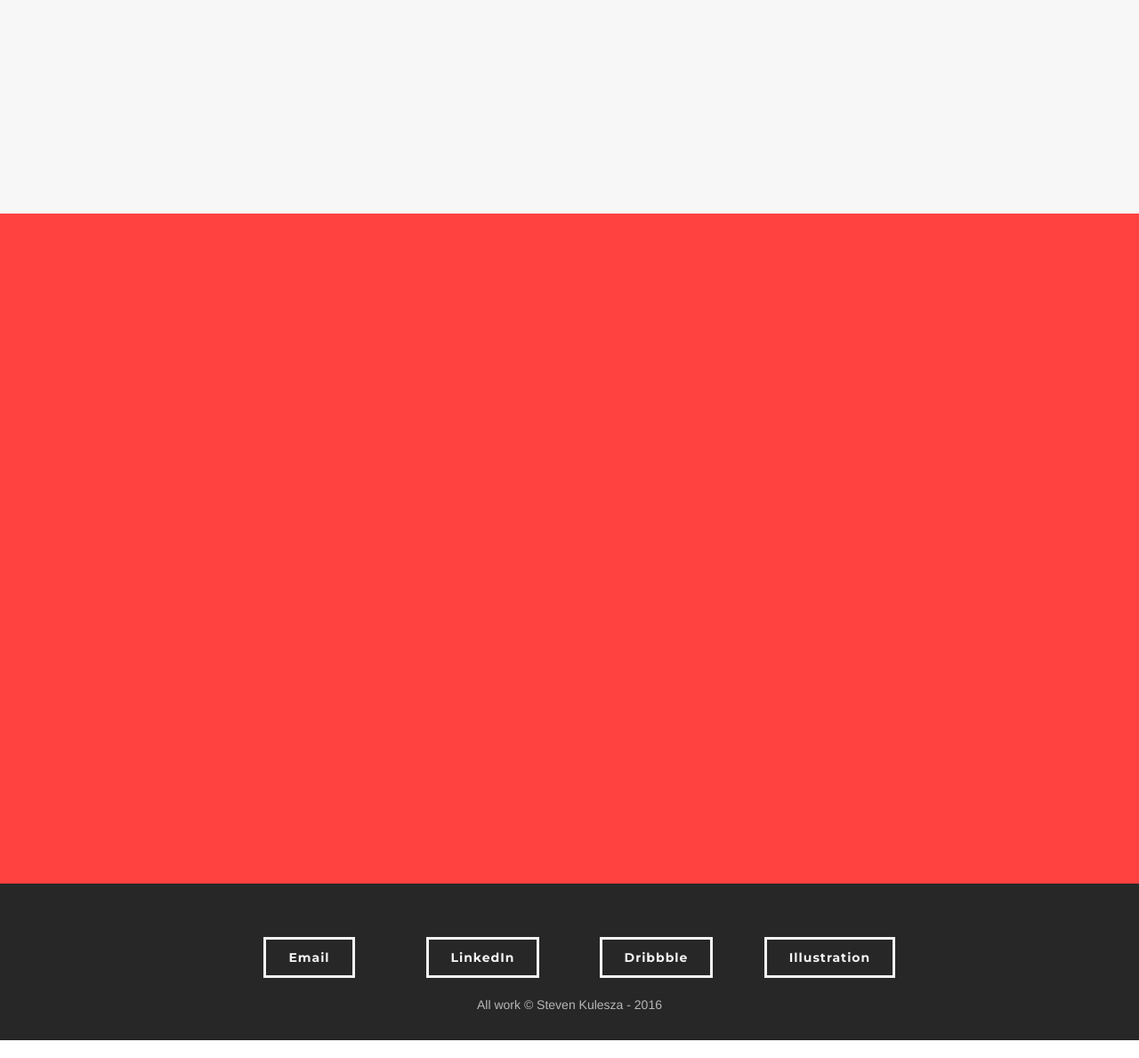
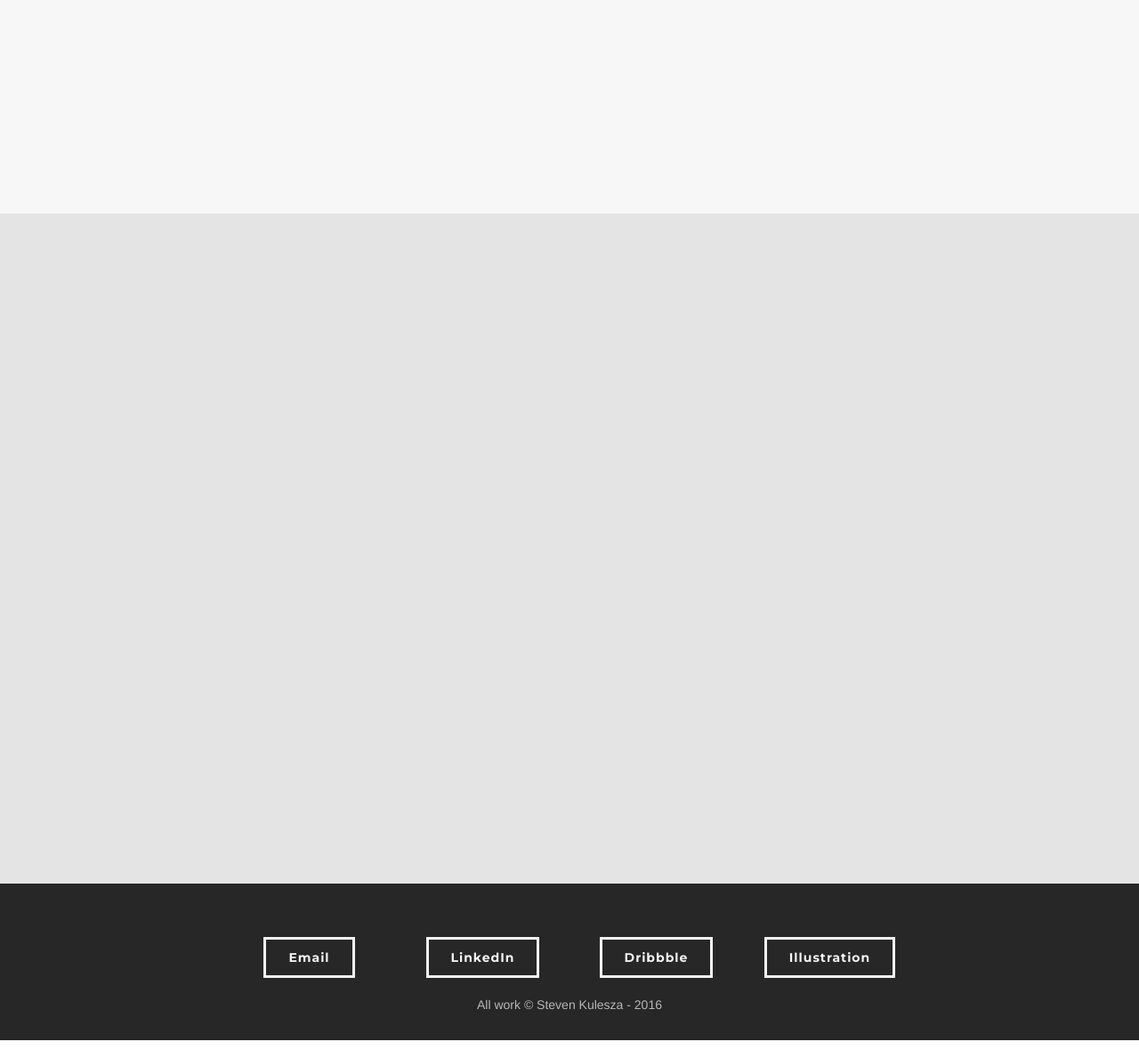
Before and after one commit to StevenKulesza/portfolio, a PHP site: page / in a window 1280 px wide. Shown: the part 1897-3086 px from the top of the page at 89% size. Run offline with PHP 8.4, Linux system fonts and the light colour scheme; some libraries are stand-ins or nearby versions.

Commit message:
change colors

```diff
--- a/index.php
+++ b/index.php
@@ -157,7 +157,7 @@
         <path d="M0,0C0,0,1421,0,1421,0C1421,0,1421,100,1421,100C1421,100,710,191,710,191C710,191,0,100,0,100C0,100,0,0,0,0"></path>
     </svg>
  -->
-    <section id="contact" class="red">
+    <section id="contact" class="gray">
         <div class="container">
             <div class="row fCheck">
                 <div class="col-sm-12 info">
--- a/scss/layout/_container.scss
+++ b/scss/layout/_container.scss
@@ -2,7 +2,7 @@
     background-color: $lightgray
 }
 .lightgray p {
-    color: $color-text-dark
+    color: $color-text-dark;
 }
 .red {
     background-color: $color-sec
@@ -17,6 +17,12 @@
 
 section {
     padding: 100px 0
+}
+section.gray,
+.gray .section-header,
+.gray .section-title,
+.gray .info{
+	color: $color-text-dark;
 }
 .section-border {
     border-bottom: 2px solid $color-text-base;
```
Also changed, not shown: css/sk.min.css, 1 other file.
